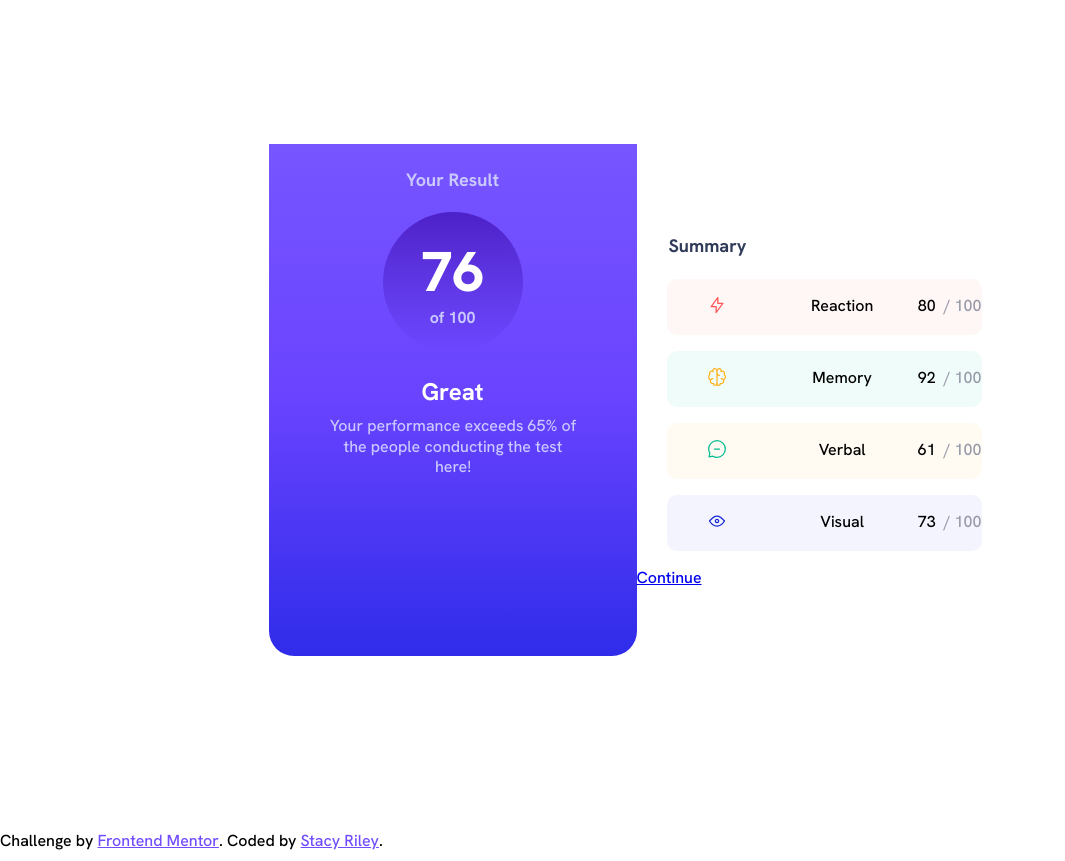
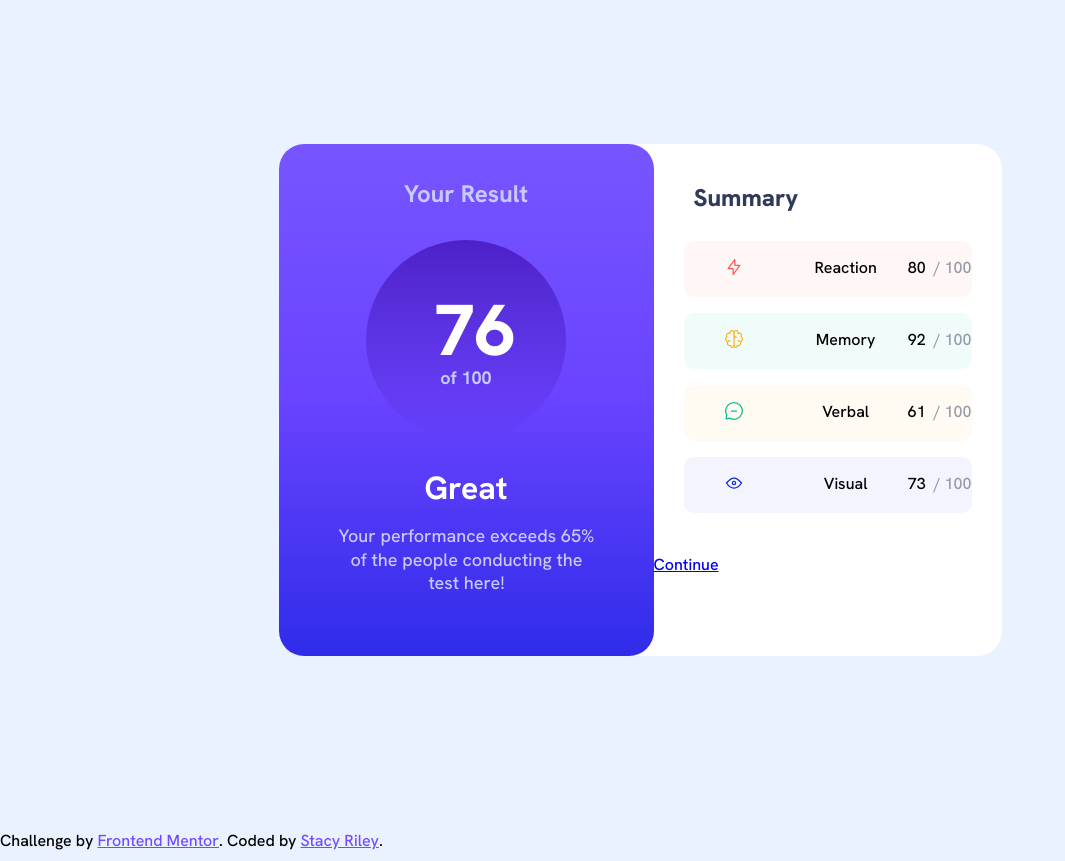
Before and after one commit to Stacy-Riley/results-summary-component-main, a plain HTML site: page index.html in a window 1280 px wide. Shown: the whole page, without its empty margins (0-1065 px from the left). Drawn offline with Linux system fonts and the light colour scheme.

Commit message:
Completed styles for desktop view

```diff
--- a/css/styles.css
+++ b/css/styles.css
@@ -114,7 +114,7 @@ h3 {
 /* Summary Box  */
 h2 {
   color: #303B59;
-  font-weight: bold;
+  font-weight: 800;
   font-size: 18px;
   line-height: 100%;
   text-align: left;
@@ -158,7 +158,7 @@ h2 {
 .reaction-div-1 p {
   margin: 0;
   color: #FF5555;
-  font-size: 1em;
+  font-size: 16px;
   font-weight: 500;
   padding-left: 12px;
 }
@@ -184,7 +184,7 @@ h2 {
 
 .memory-div-1 p {
   color: #FFB21E;
-  font-size: 1em;
+  font-size: 16px;
   font-weight: 500;
   padding-left: 12px;
   margin: 0;
@@ -212,7 +212,7 @@ h2 {
 .verbal-div-1 p {
   margin: 0;
   color: #00BB8F;
-  font-size: 1em;
+  font-size: 16px;
   font-weight: 500;
   padding-left: 12px;
 }
@@ -239,7 +239,7 @@ h2 {
 .visual-div-1 p {
   margin: 0;
   color: #1125D6;
-  font-size: 1em;
+  font-size: 16px;
   font-weight: 500;
   padding-left: 12px;
 }
@@ -292,18 +292,100 @@ footer p {
 /**************** Desktop View *********************/
 /***************************************************/
 @media (min-width: 1200px) {
-  .max-width-container {
+  body {
+    background-color: #EBF2FF;
+  }
 
-  }
+/**** Result Box ****/
   .content-wrapper {
     display: flex;
     justify-content: center;
     align-items: center;
     flex-flow: row wrap;
   }
-  .result-box {
+
+  .result-box,
+  .summary-box {
     height: 512px;
-    width: 368px;
   }
 
+  .content-wrapper {
+    border-radius: 25px;
+  }
+
+  .result-box {
+    border-top-left-radius: 25px;
+    border-top-right-radius: 25px;
+  }
+
+  h1 {
+    font-size: 24px;
+    margin-top: 38px;
+  }
+
+  .result-circle {
+    height: 200px;
+    width: 200px;
+    margin-top: 35px;
+  }
+
+  .total-score {
+    font-size: 72px;
+  }
+
+  .total-count {
+    font-size: 18px;
+    line-height: 23.45px;
+  }
+
+  h3 {
+    font-size: 32px;
+    line-height: 41.7px;
+    margin-top: 28px;
+  }
+
+  .result-box-message {
+    font-size: 18px;
+    line-height: 23.45px;
+    margin-top: 14px;
+  }
+
+/**** Summary Box ****/
+  h2 {
+    font-size: 24px;
+    line-height: 31.27px;
+    margin-top: 38px;
+    margin-bottom: 28px;
+    margin-left: 40px;
+  }
+  .skills-box,
+  .button {
+    width: 288px;
+  }
+
+  .button {
+    cursor: pointer;
+  }
+  .button:hover {
+    background: linear-gradient(#7755FF, #6943FF, #2F2CE9);;
+  }
+  .visual {
+    margin-bottom: 41px;
+  }
+
+  .reaction-div-1 p,
+  .memory-div-1 p,
+  .verbal-div-1 p,
+  .visual-div-1 p {
+    font-size: 18px;
+    line-height: 23.45px;
+  }
+
+  .reaction-div-2,
+  .memory-div-2,
+  .verbal-div-2,
+  .visual-div-2 {
+    font-size: 18px;
+    line-height: 23.45px;
+  }
 }
```
